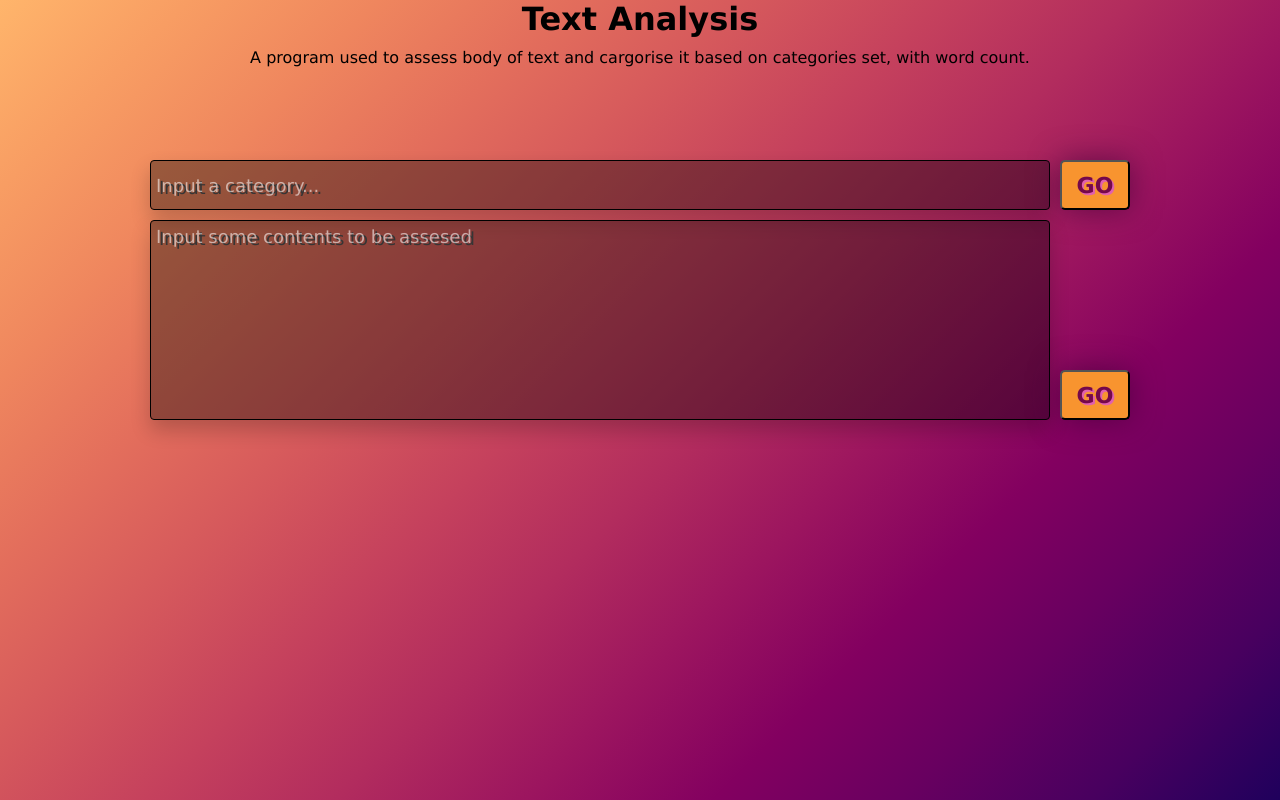
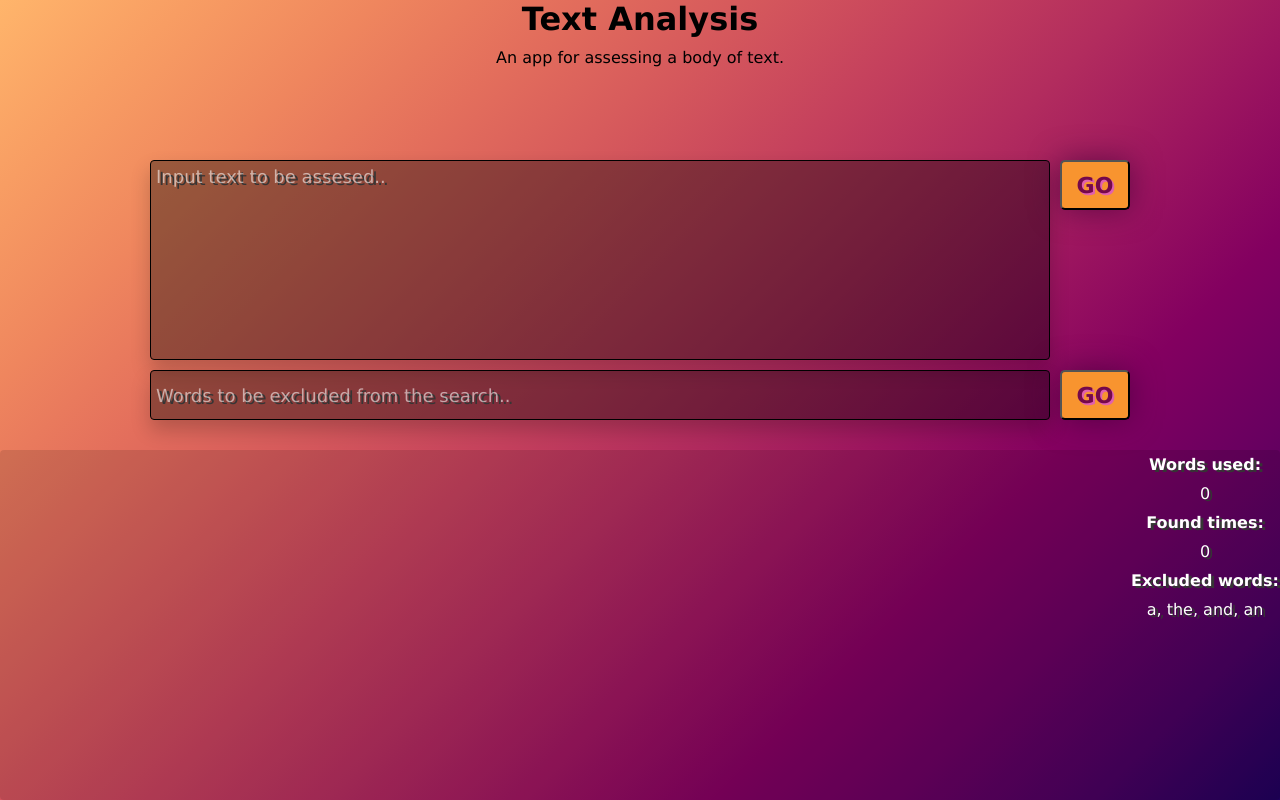
Before and after one commit to hmilly/text-analysis, a React (Create React App) app: page / in a window 1280 px wide. Built offline with nearby package versions, Linux system fonts and the light colour scheme.

Commit message:
changing app

```diff
--- a/src/App.js
+++ b/src/App.js
@@ -3,11 +3,11 @@
 import "./App.scss";
 
 const App = () => {
-  const [categories, setCategories] = useState([]);
-  const [contentsArr, setContentsArr] = useState([]);
+  const [excludedWords, setExcludedWords] = useState(["a", "the", "and", "an"]);
+  const [contents, setContents] = useState("");
 
-  const [category, setCategory] = useState("");
-  const [content, setContent] = useState("");
+  const [word, setWord] = useState("");
+  const [text, setText] = useState("");
   const [err, setErr] = useState("");
 
   useEffect(() => {
@@ -16,55 +16,50 @@
     }, 3000);
   }, [err]);
 
-  const findCat = (e) => {
+  const addWords = (e) => {
     e.preventDefault();
-    const catExists = categories.find(
-      (c) => c.toLowerCase() === category.toLowerCase()
+    const wordExists = excludedWords.find(
+      (c) => c.toLowerCase() === word.toLowerCase()
     );
-    if (category === "") setErr("Please enter a category");
+
+    if (word === "") setErr("Please enter a word");
     else
-      !catExists
-        ? setCategories([...categories, category.trim()])
-        : setErr("Category all ready set");
-    setCategory("");
+      !wordExists
+        ? setExcludedWords([...excludedWords, word.trim().toLowerCase()])
+        : setErr("Word all ready added");
+    setWord("");
   };
 
-  const findContent = (e) => {
+  const assessText = (e) => {
     e.preventDefault();
-    const contExists = contentsArr.find((c) => c === content);
-    if (content === "") setErr("Please enter some contents");
-    else
-      !contExists
-        ? setContentsArr([...contentsArr, content])
-        : setErr("contents all ready added");
-    setContent("");
+    if (text === "") setErr("Please enter some text");
+    else text !== contents ? setContents(text) : setErr("Text all ready added");
+    setText("");
   };
 
   return (
     <div className="App">
       <header>
         <h1>Text Analysis</h1>
-        <p>
-          A program used to assess body of text and cargorise it based on
-          categories set, with word count.
-        </p>
+        <p>An app for assessing a body of text.</p>
         <h2 className="error">{err}</h2>
       </header>
       <form>
+        <textarea
+          placeholder="Input text to be assesed.."
+          value={text}
+          onChange={(e) => setText(e.target.value)}
+        />
+        <button onClick={(e) => assessText(e)}>GO</button>
         <input
-          placeholder="Input a category..."
-          value={category}
-          onChange={(e) => setCategory(e.target.value)}
+          type="text"
+          placeholder="Words to be excluded from the search.."
+          value={word}
+          onChange={(e) => setWord(e.target.value.replace(/[^a-zA-Z]/gi, ""))}
         />
-        <button onClick={(e) => findCat(e)}>GO</button>
-        <textarea
-          placeholder="Input some contents to be assesed"
-          value={content}
-          onChange={(e) => setContent(e.target.value)}
-        />
-        <button onClick={(e) => findContent(e)}>GO</button>
+        <button onClick={(e) => addWords(e)}>GO</button>
       </form>
-      <Table categories={categories} contents={contentsArr} />
+      <Table excludedWords={excludedWords} contents={contents} />
     </div>
   );
 };
--- a/src/App.scss
+++ b/src/App.scss
@@ -45,7 +45,7 @@
   form {
     display: grid;
     grid-template-columns: minmax(auto, 900px) 70px;
-    grid-template-rows: 50px 1fr;
+    grid-template-rows: 1fr 50px;
     gap: 10px;
     margin: 20px;
     textarea,
@@ -71,7 +71,6 @@
       font-size: 22px;
       border-radius: 5px;
       height: 50px;
-      align-self: end;
       box-shadow: 0 0 30px rgba(58, 3, 53, 0.596);
       text-shadow: 2px 2px #e060af;
       transition: 0.3s;
@@ -87,13 +86,17 @@
     }
   }
 
-  .Table {
+  div {
     display: grid;
-    grid-template-columns: minmax(300px, 1200px);
+    grid-template-columns: minmax(300px, 1200px) 150px;
     grid-auto-rows: 1fr;
     overflow: scroll;
-    margin: 0 15px;
     gap: 10px;
+    background-color: rgba(0, 0, 0, 0.116);
+    color: white;
+    text-shadow: 3px 2px #363535;
+    border-radius: 4px;
+
     &::-webkit-scrollbar {
       width: 6px;
       height: 0;
@@ -103,29 +106,18 @@
       background: rgb(182, 182, 182);
       border-radius: 10px;
     }
-    ul {
-      color: white;
-      text-shadow: 3px 2px #363535;
-      border-radius: 4px;
-      background-color: rgba(0, 0, 0, 0.247);
-      h2 {
+    .contents{
+      word-break: break-all;
+    }
+    section{
+      h4, p, ul{
         text-align: center;
-        color: rgb(153, 248, 248);
-        background-color: rgba(0, 0, 0, 0.582);
+        padding: 5px 0;
       }
-      li {
-        display: grid;
-        grid-template-columns: 0.8fr 0.2fr;
-        gap: 10px;
-        border-bottom: solid 1px rgba(17, 5, 63, 0.596);
-        background-color: rgba(0, 0, 0, 0.116);
-        padding: 10px;
-        align-items: start;
-        p {
-          display: block;
-          word-break: break-all;
-        }
+      li{
+        display: inline;
       }
     }
+
   }
 }
--- a/src/components/Column.js
+++ b/src/components/Column.js
@@ -1,23 +1,25 @@
-import { useState, useEffect } from "react";
-import Row from "./Row";
+// import { useState, useEffect } from "react";
+// import Row from "./Row";
 
-const Column = ({ category, contents }) => {
-  const [contentsArr, setContentsArr] = useState([]);
+// const Column = ({ category, contents }) => {
+//   const [contentsArr, setContentsArr] = useState([]);
 
-  useEffect(() => {
-    const content = contents.filter((c) =>
-      c.toLowerCase().includes(category.toLowerCase())
-    );
-    setContentsArr(content);
-  }, [contents]);
+//   useEffect(() => {
+//     const content = contents.filter((c) =>
+//       c.toLowerCase().includes(category.toLowerCase())
+//     );
+//     setContentsArr(content);
+//   }, [contents]);
 
-  return (
-    <ul className="col">
-      <h2>{category.charAt(0).toUpperCase() + category.slice(1)}</h2>
-      {contentsArr.length > 0 &&
-        contentsArr.map((content) => <Row content={content} />)}
-    </ul>
-  );
-};
+//   return (
+//     <ul className="col">
+//       <h2>{category.charAt(0).toUpperCase() + category.slice(1)}</h2>
+//       {contentsArr.length > 0 &&
+//         contentsArr.map((content) => (
+//           <Row content={content} category={category} />
+//         ))}
+//     </ul>
+//   );
+// };
 
-export default Column;
+// export default Column;
--- a/src/components/Row.js
+++ b/src/components/Row.js
@@ -1,10 +1,22 @@
-const Row = ({ content }) => {
-  return (
-    <li>
-      <p>{content}</p>
-      <p>{`Words used: ${content && content.split(" ").length}`}</p>
-    </li>
-  );
-};
+// import { useState, useEffect } from "react";
 
-export default Row;
+// const Row = ({ content, excludedWords }) => {
+//   const [num, setNum] = useState(0);
+
+//   useEffect(() => {
+//     const n = content.split(" ").filter((x) => x === category).length;
+//     setNum(n);
+//   }, [category, content]);
+
+//   console.log(num);
+//   return (
+
+//       <section>
+//         <p>{`Words used: ${content && content.split(" ").length}`}</p>
+//         <p>{`No of times used: ${num}`}</p>
+//       </section>
+
+//   );
+// };
+
+// export default Row;
--- a/src/components/Table.js
+++ b/src/components/Table.js
@@ -1,12 +1,29 @@
-import Column from "./Column";
+import { useState, useEffect } from "react";
 
-const Table = ({ categories, contents }) => {
+const Table = ({ excludedWords, contents }) => {
+  const [num, setNum] = useState(0);
+
+  useEffect(() => {
+    // const n = contents.split(" ").filter((x) => x ===
+    // ).length;
+    // setNum(n);
+  }, [excludedWords, contents]);
+
   return (
-    <div className="Table">
-      {categories.length > 0 &&
-        categories.map((category) => (
-          <Column category={category} contents={contents} />
-        ))}
+    <div>
+      <p className="contents">{contents}</p>
+      <section>
+        <h4>Words used: </h4>
+        <p>{contents ? contents.split(" ").length : 0}</p>
+        <h4>{`Found times: `}</h4>
+        <p>{num}</p>
+        <h4>Excluded words:</h4>
+        <ul>
+          {excludedWords.map((ex, i) =>
+            i !== excludedWords.length - 1 ? <li>{ex}, </li> : <li>{ex}</li>
+          )}
+        </ul>
+      </section>
     </div>
   );
 };
```
Also changed, not shown: package.json (+7 -1 lines), src/components/Input.js (deleted, +0 -17 lines), 2 other files (tests, documents, lock files or other folders).
